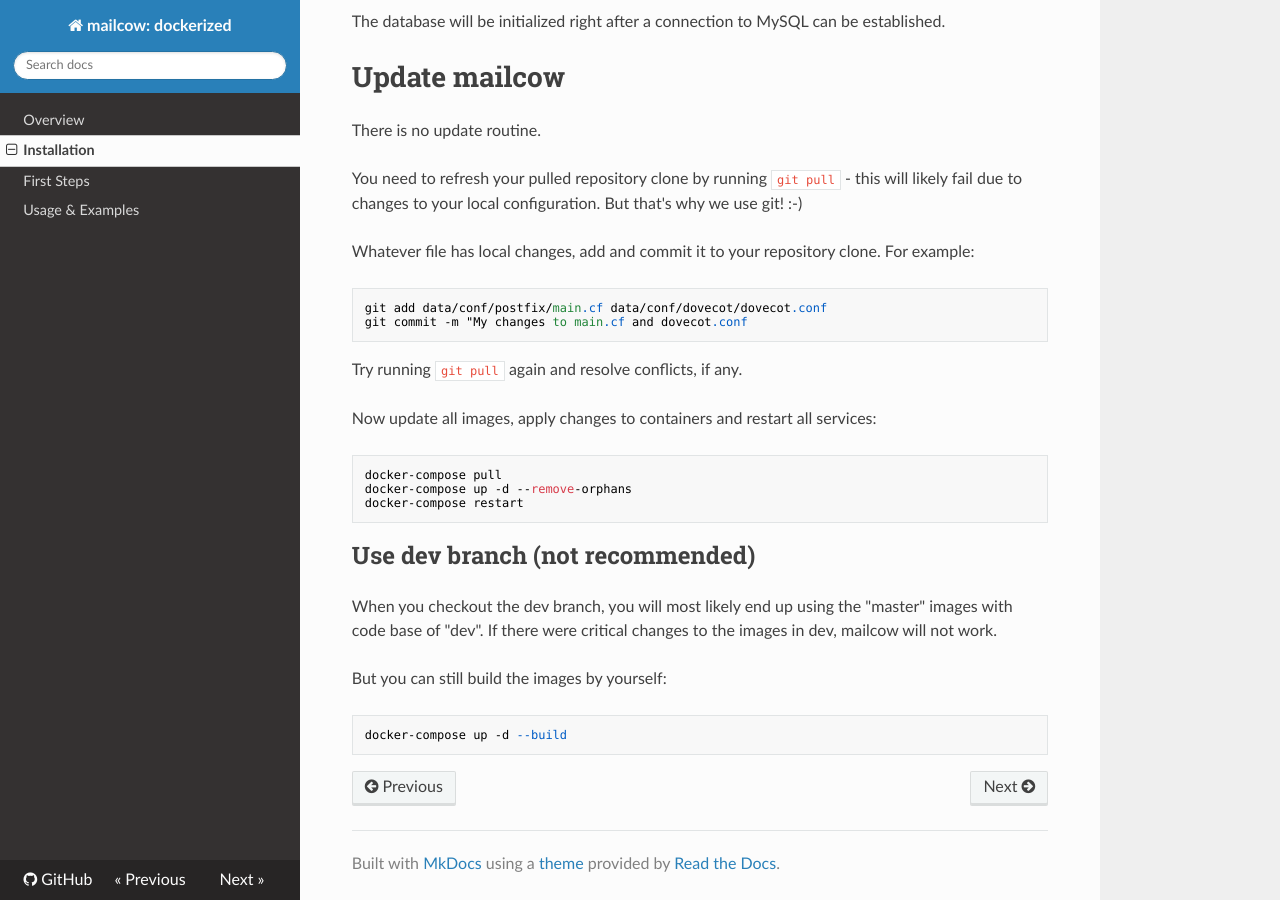
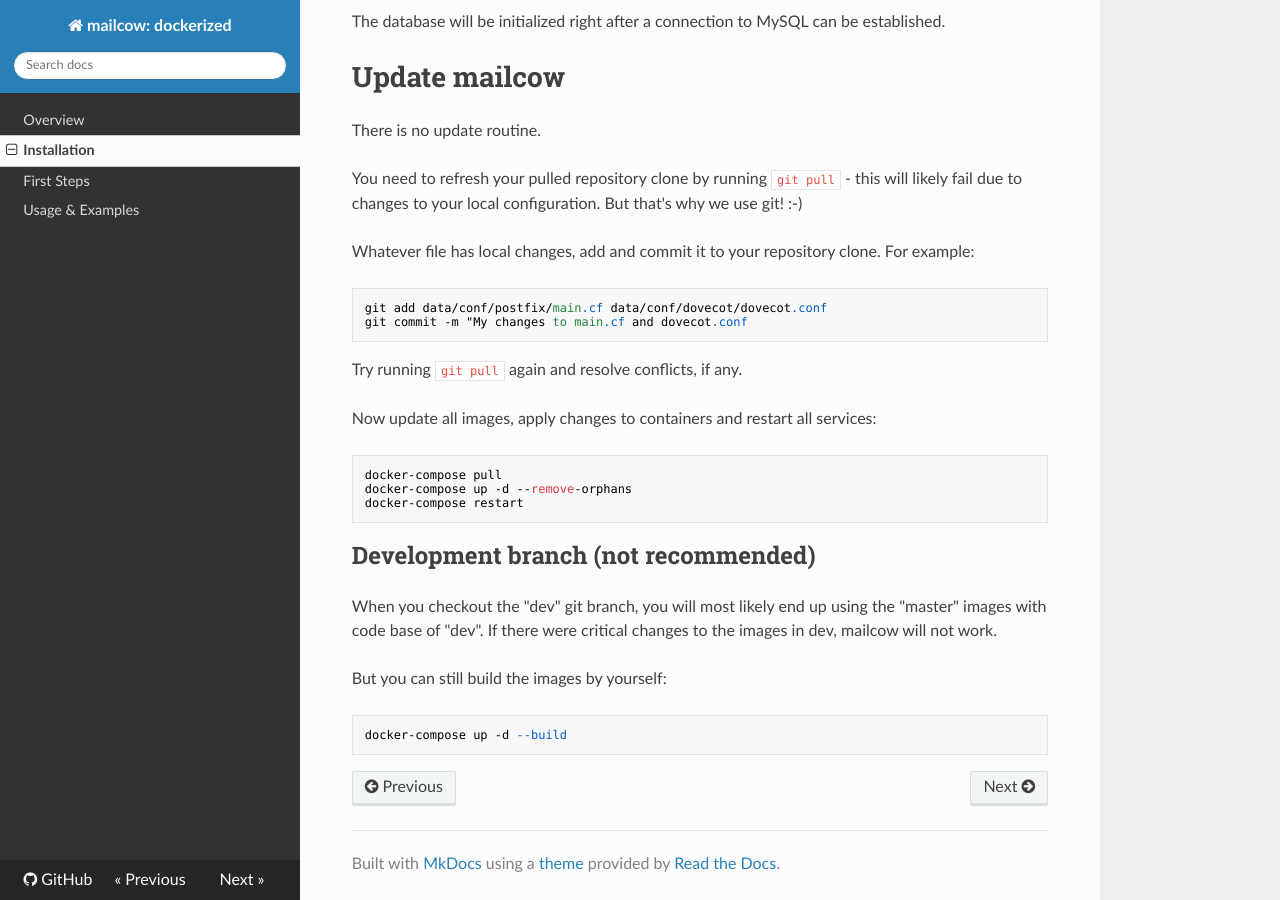
Before and after one commit to Imtiajrex/mailcow-dockerized, an MkDocs documentation site: the page built from docs/install.md, in a window 1280 px wide and 900 px high, scrolled down 930 px. Built offline with MkDocs 1.6.1, drawn with Linux system fonts in a browser that asks for light colours; nearby versions of some CDN libraries; old or Windows-style settings are respelled for this version of MkDocs.

Commit message:
Fix docs

````diff
--- a/docs/install.md
+++ b/docs/install.md
@@ -61,9 +61,9 @@
 docker-compose restart
 ```
 
-## Use dev branch (not recommended)
+## Development branch (not recommended)
 
-When you checkout the dev branch, you will most likely end up using the "master" images with code base of "dev".
+When you checkout the "dev" git branch, you will most likely end up using the "master" images with code base of "dev".
 If there were critical changes to the images in dev, mailcow will not work.
 
 But you can still build the images by yourself:
````
